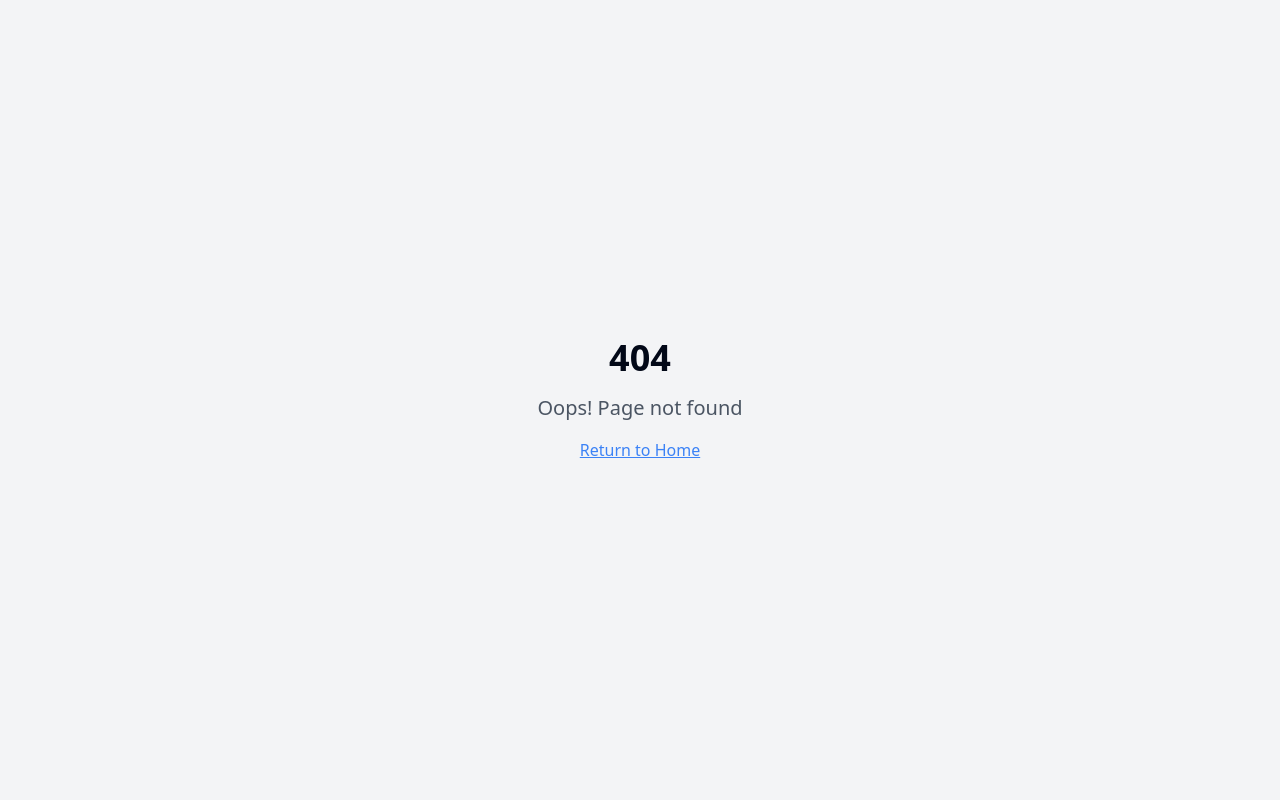
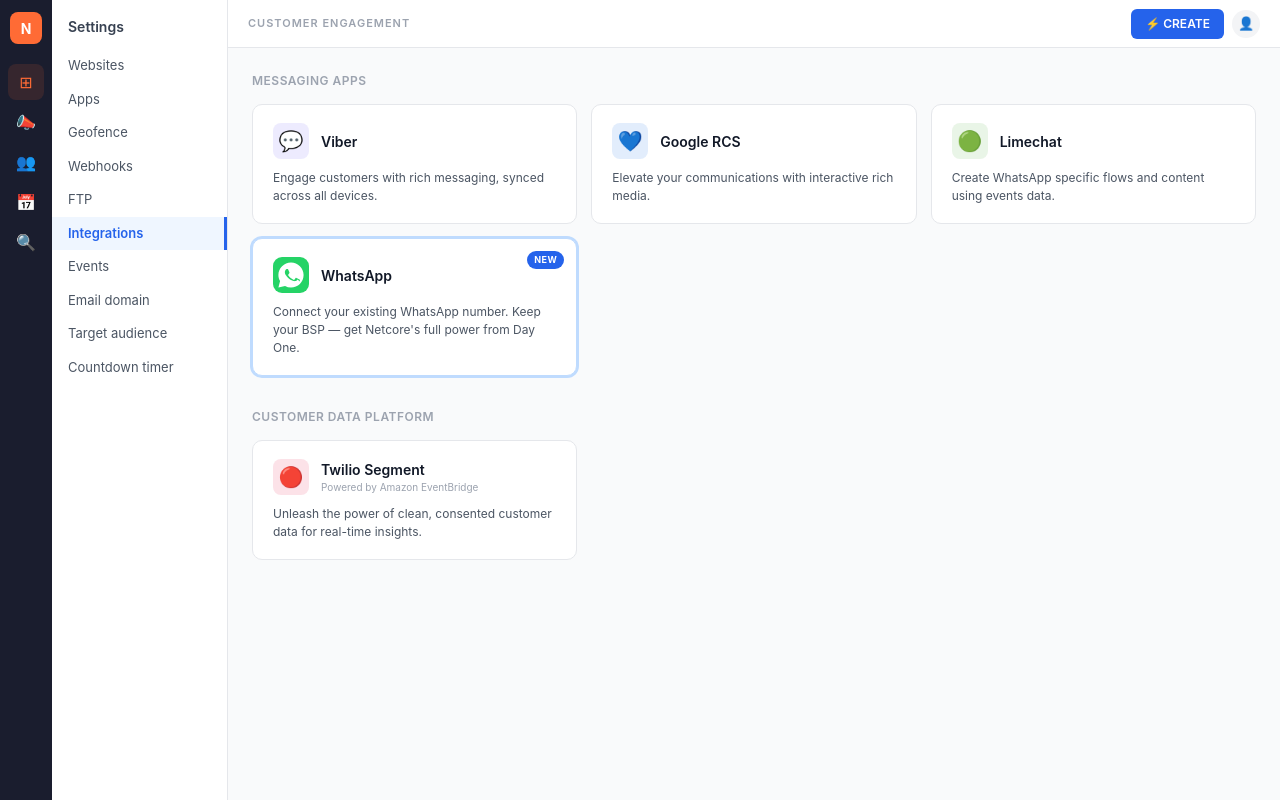
Before and after one commit to Udayan-netcore/public-report, a React (Vite) app: page /whatsapp-integration in a window 1280 px wide. Before the commit this address had no page. Built offline with nearby package versions, Linux system fonts and the light colour scheme.

Commit message:
Expose WhatsApp integration page for Vercel deployment
Made-with: Cursor

```diff
--- a/src/App.tsx
+++ b/src/App.tsx
@@ -7,6 +7,7 @@ import { BrowserRouter, Routes, Route } from "react-router-dom";
 import Index from "./pages/Index";
 import NotFound from "./pages/NotFound";
 import InsiderGuide from "./pages/InsiderGuide";
+import WhatsAppIntegration from "./whatsapp-integration";
 
 const queryClient = new QueryClient();
 
@@ -19,6 +20,7 @@ const App = () => (
         <Routes>
           <Route path="/" element={<Index />} />
           <Route path="/insider-guide" element={<InsiderGuide />} />
+          <Route path="/whatsapp-integration" element={<WhatsAppIntegration />} />
           {/* ADD ALL CUSTOM ROUTES ABOVE THE CATCH-ALL "*" ROUTE */}
           <Route path="*" element={<NotFound />} />
         </Routes>
--- a/src/whatsapp-integration.jsx
+++ b/src/whatsapp-integration.jsx
@@ -454,7 +454,7 @@ function Field({ label, value, mono }) {
 }
 
 // -- Root app -----------------------------------------------------------------
-export default function App() {
+export default function WhatsAppIntegration() {
   const [view, setView] = useState("grid"); // grid | panel | config
   const [selected, setSelected] = useState(null);
 
```
Also changed, not shown: vercel.json (added).
